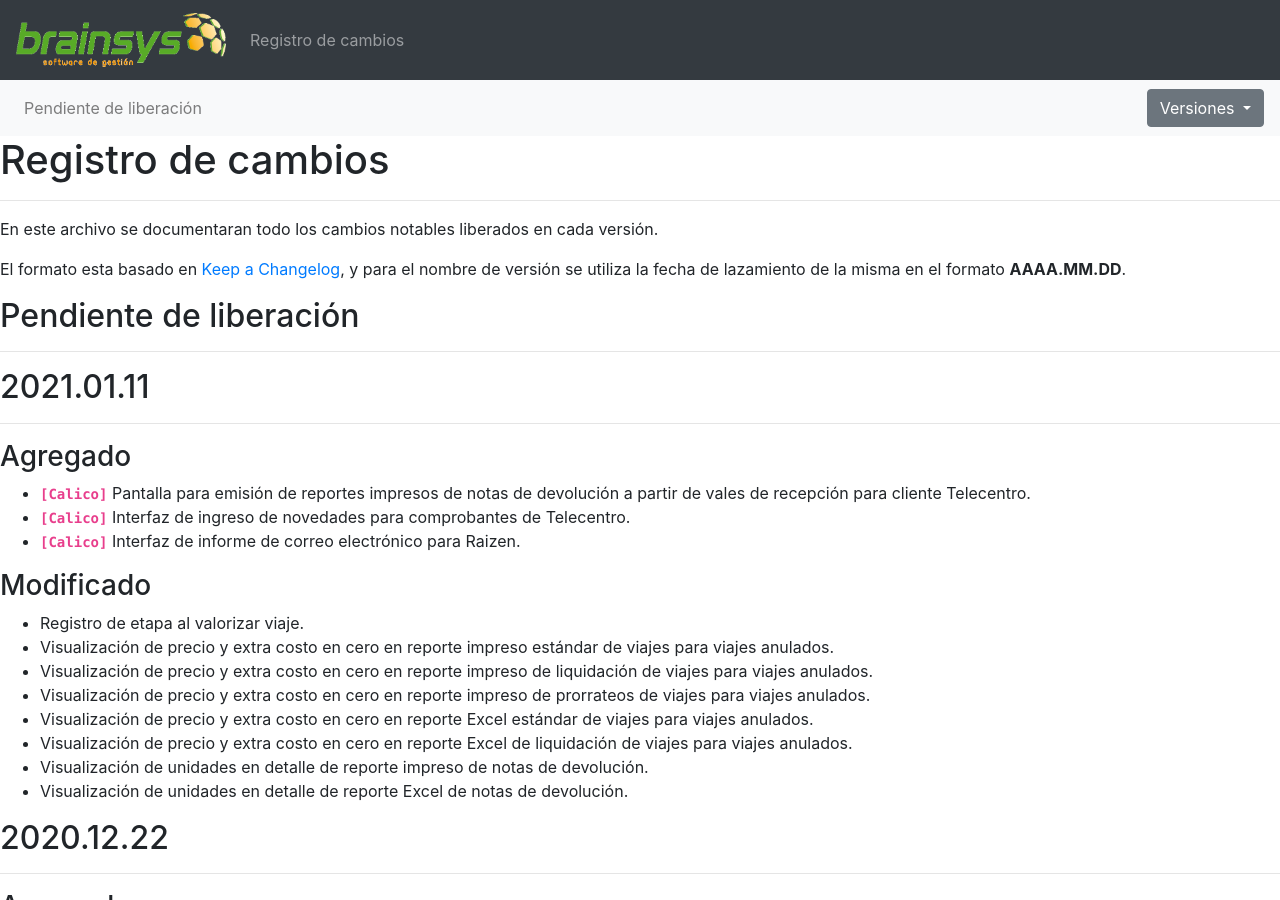
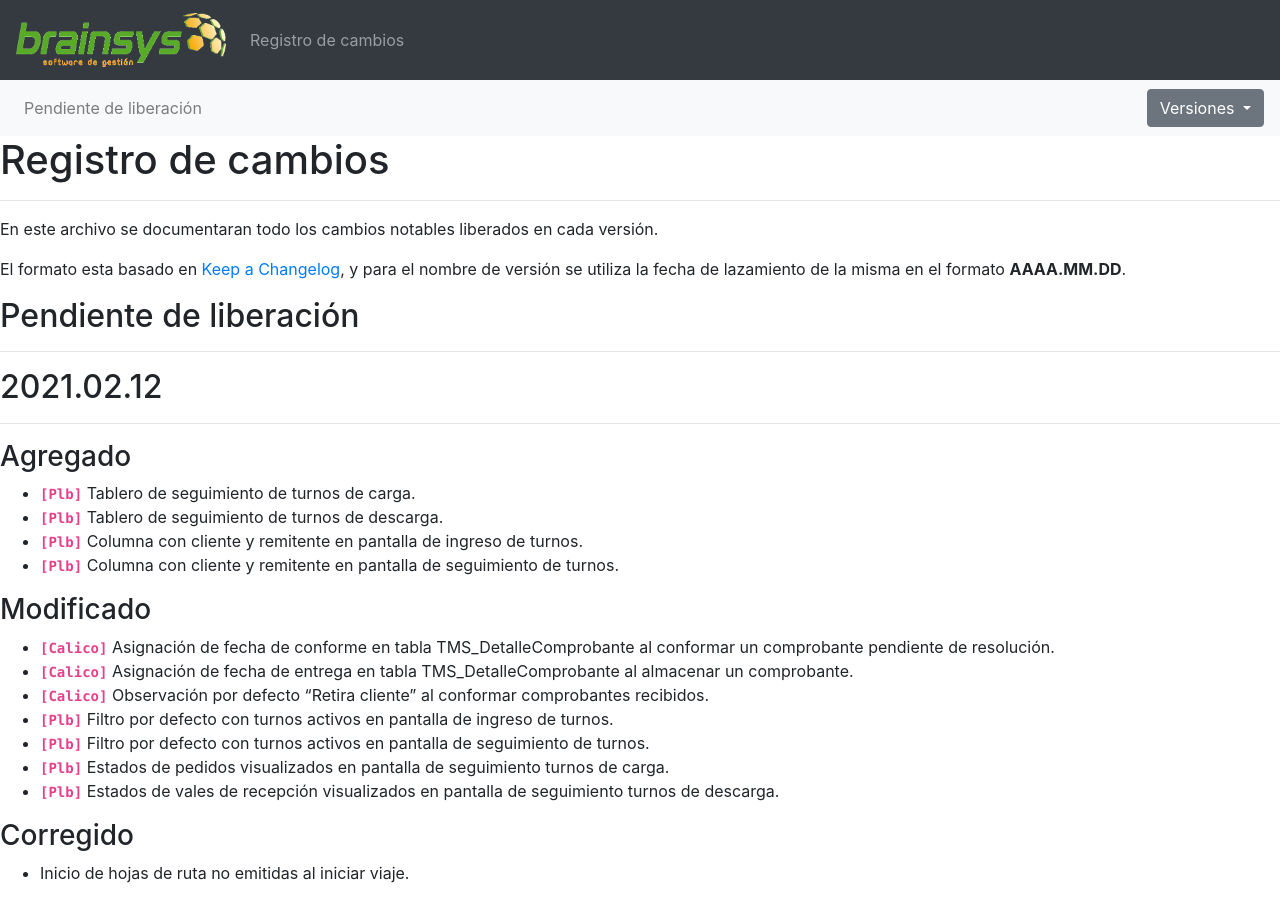
Before and after one commit to msanchez-brainsys/msanchez-brainsys.github.io, a Jekyll site: the page built from registro-cambios.markdown, in a window 1280 px wide and 900 px high. Built offline with Jekyll 4.4.1, drawn with Linux system fonts in a browser that asks for light colours.

Commit message:
Se agregaron cambios en versión 2021.02.12

```diff
--- a/registro-cambios.markdown
+++ b/registro-cambios.markdown
@@ -6,6 +6,8 @@ navegacion:
     - nombre: "Pendiente de liberación"
       link: "registro-cambios#pendiente-de-liberación"
   versiones:
+    - nombre: "2021.02.12"
+      link: "registro-cambios#20210212"
     - nombre: "2021.01.11"
       link: "registro-cambios#20210111"
     - nombre: "2020.12.22"
@@ -33,6 +35,26 @@ El formato esta basado en [Keep a Changelog](https://keepachangelog.com/es-ES/1.
 
 ## Pendiente de liberación
 ---
+
+## 2021.02.12
+---
+### Agregado
+- **`[Plb]`** Tablero de seguimiento de turnos de carga.
+- **`[Plb]`** Tablero de seguimiento de turnos de descarga.
+- **`[Plb]`** Columna con cliente y remitente en pantalla de ingreso de turnos.
+- **`[Plb]`** Columna con cliente y remitente en pantalla de seguimiento de turnos.
+
+### Modificado
+- **`[Calico]`** Asignación de fecha de conforme en tabla TMS_DetalleComprobante al conformar un comprobante pendiente de resolución.
+- **`[Calico]`** Asignación de fecha de entrega en tabla TMS_DetalleComprobante al almacenar un comprobante.
+- **`[Calico]`** Observación por defecto "Retira cliente" al conformar comprobantes recibidos.
+- **`[Plb]`** Filtro por defecto con turnos activos en pantalla de ingreso de turnos.
+- **`[Plb]`** Filtro por defecto con turnos activos en pantalla de seguimiento de turnos.
+- **`[Plb]`** Estados de pedidos visualizados en pantalla de seguimiento turnos de carga.
+- **`[Plb]`** Estados de vales de recepción visualizados en pantalla de seguimiento turnos de descarga.
+
+### Corregido
+- Inicio de hojas de ruta no emitidas al iniciar viaje.
 
 ## 2021.01.11
 ---
```
